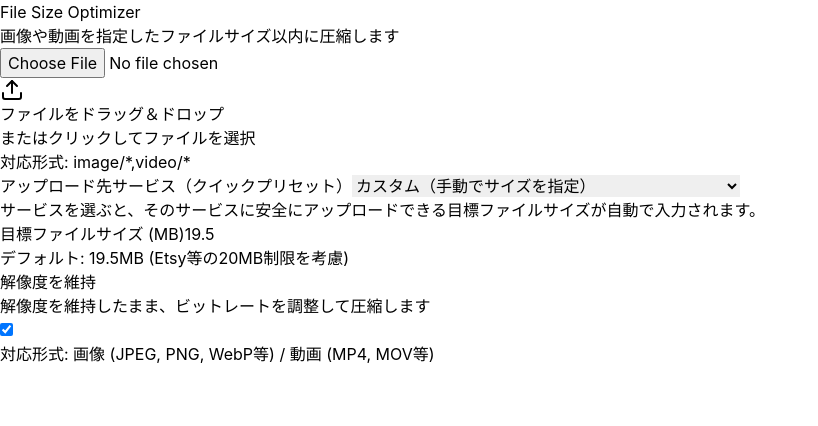
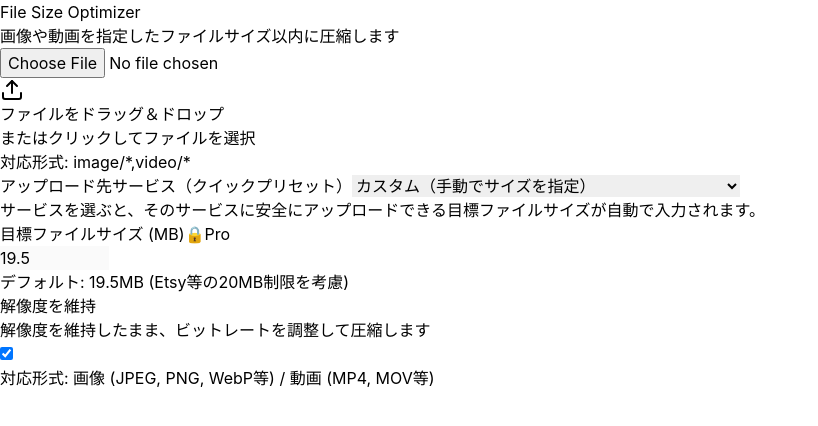
Before and after one commit to ShawnSumiya/file-size-optimizer, a React (Vite) app: page / in a window 1280 px wide. Shown: the top 426 px of the page, without its empty margins (0-818 px from the left). Built offline with nearby package versions, Linux system fonts and the light colour scheme.

Commit message:
Fix input lock

```diff
--- a/src/App.tsx
+++ b/src/App.tsx
@@ -235,6 +235,7 @@ function App() {
                 maintainResolution={maintainResolution}
                 onTargetSizeChange={handleTargetSizeChange}
                 onMaintainResolutionChange={setMaintainResolution}
+                isProUser={isProUser}
               />
             </>
           ) : (
@@ -266,6 +267,7 @@ function App() {
                     maintainResolution={maintainResolution}
                     onTargetSizeChange={handleTargetSizeChange}
                     onMaintainResolutionChange={setMaintainResolution}
+                    isProUser={isProUser}
                   />
                   <button
                     onClick={handleCompress}
--- a/src/components/Settings.tsx
+++ b/src/components/Settings.tsx
@@ -14,6 +14,7 @@ interface SettingsProps {
   presetGroups: PresetGroup[]
   selectedPresetName: string | null
   onPresetChange: (preset: Preset) => void
+  isProUser: boolean
 }
 
 export function Settings({
@@ -25,6 +26,7 @@ export function Settings({
   presetGroups,
   selectedPresetName,
   onPresetChange,
+  isProUser,
 }: SettingsProps) {
   const allPresets = presetGroups.flatMap((group) => group.items)
 
@@ -61,7 +63,21 @@ export function Settings({
       </div>
 
       <div>
-        <Label htmlFor="target-size">目標ファイルサイズ (MB)</Label>
+        <div className="flex items-center justify-between">
+          <Label htmlFor="target-size">目標ファイルサイズ (MB)</Label>
+          {!isProUser && (
+            <button
+              type="button"
+              className="ml-2 inline-flex items-center rounded-full bg-gray-100 px-2 py-0.5 text-xs font-medium text-gray-600 hover:bg-gray-200"
+              onClick={() => {
+                alert('カスタムサイズ指定はPro版限定機能です')
+              }}
+            >
+              <span className="mr-1">🔒</span>
+              Pro
+            </button>
+          )}
+        </div>
         <Input
           id="target-size"
           type="number"
@@ -75,8 +91,8 @@ export function Settings({
               onTargetSizeChange(value)
             }
           }}
-          disabled={disabled}
-          className="mt-1"
+          disabled={disabled || !isProUser}
+          className="mt-1 disabled:bg-gray-100 disabled:cursor-not-allowed"
         />
         <p className="text-xs text-gray-500 mt-1">
           デフォルト: 19.5MB (Etsy等の20MB制限を考慮)
```
